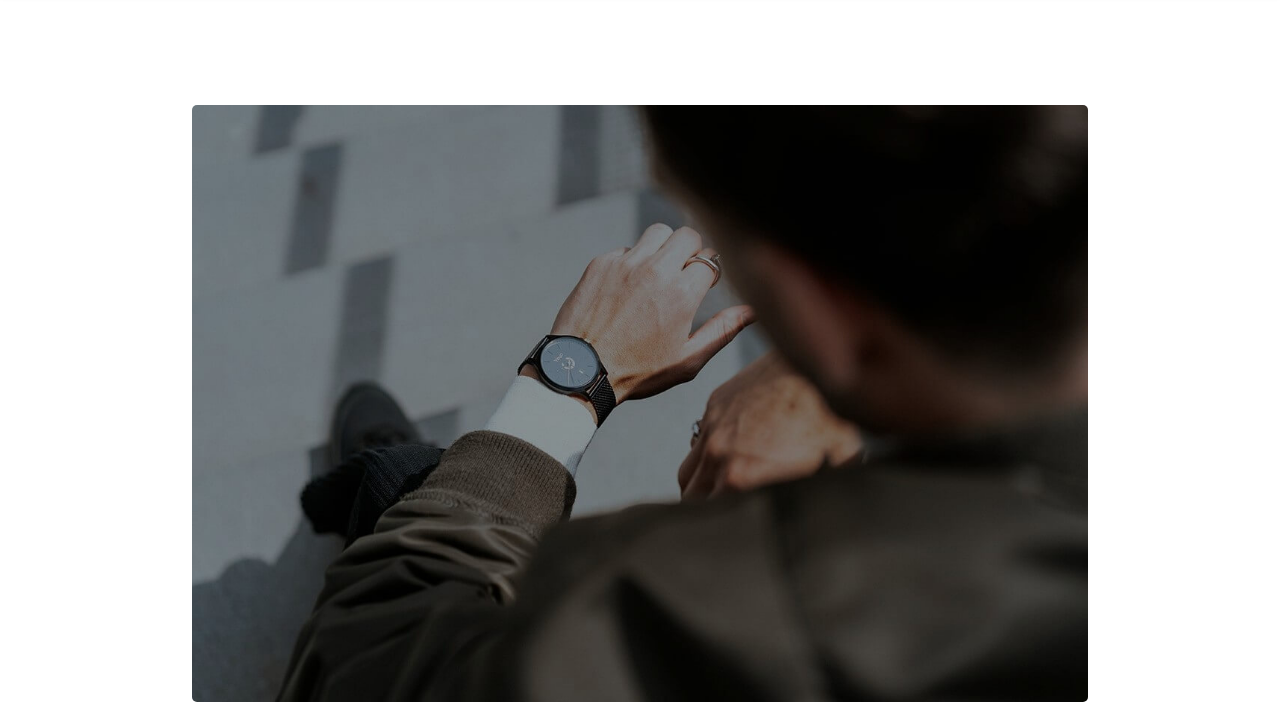
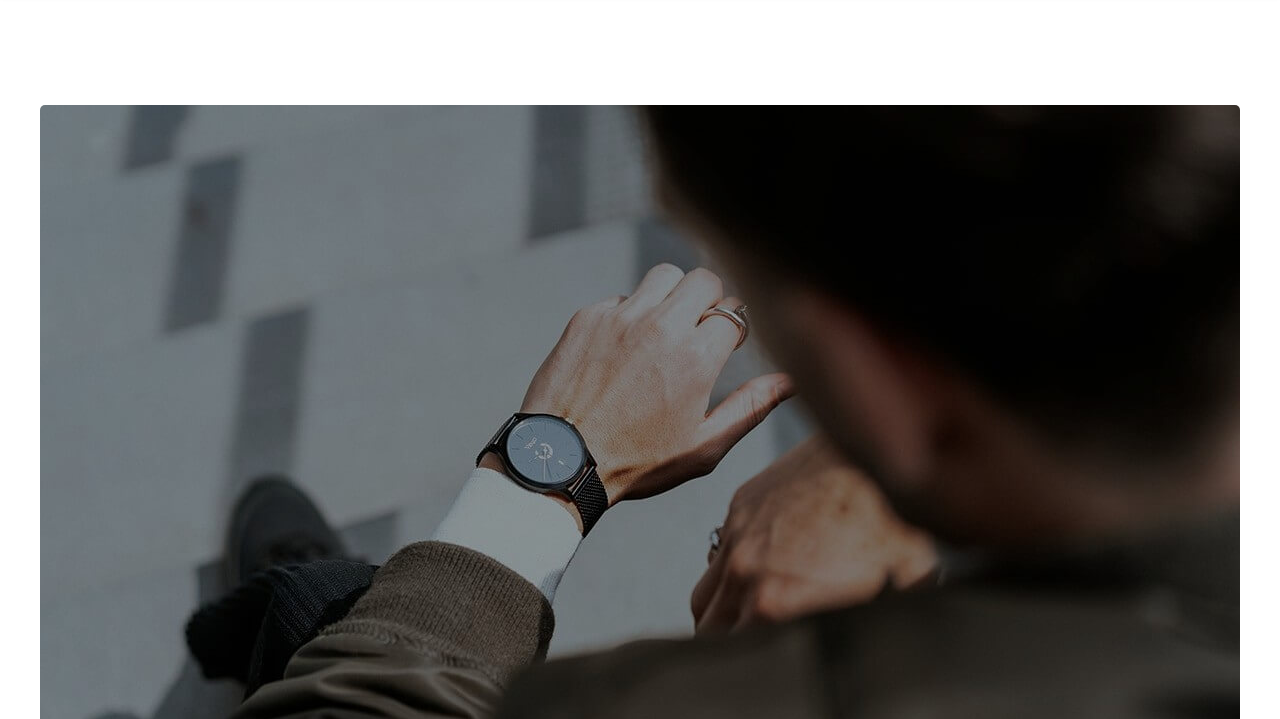
Before and after one commit to Hendawyy/ITI-45-CPD-HTML5-CSS3-Project, a plain HTML site: page Men.html in a window 1280 px wide. Shown: the part 75-794 px from the top of the page. Drawn offline with Linux system fonts and the light colour scheme.

Commit message:
nice style

```diff
--- a/Men.html
+++ b/Men.html
@@ -40,7 +40,7 @@
         </section>
     </header>
 
-
+    <div id="wholePage">
     <section class="hero">
         <img src="Assets/m3.jpg" alt="Man wearing a watch">
         <h2>Men</h2>
@@ -76,7 +76,7 @@
                 <button class="add-to-cart">Add to Cart</button>
             </div>
             <div class="product">
-                <div  style="background-color: #F1F1F3 ;">
+                <div style="background-color: #F1F1F3 ;">
                     <img src="Assets/aw.png" alt="Watch M">
                 </div>
                 <p>Watch M</p>
@@ -85,7 +85,7 @@
             </div>
         </div>
     </section>
-
+</div>
 
     <footer class="footer-section">
         <section id="footer">
--- a/products.css
+++ b/products.css
@@ -5,6 +5,12 @@ body {
     padding: 0;
     color: #333;
     background-color: #fff;
+}
+
+#wholePage {
+    max-width: 1200px;
+    margin: 0 auto;
+    padding: 0 20px;
 }
 
 /* Hero Section */
@@ -17,7 +23,7 @@ body {
 }
 
 .hero img {
-    width: 70%;
+    width: 100%;
     border-radius: 5px;
 }
 
```
Also changed, not shown: Women.html (+2 -2 lines), newCollection.html (+2 -2 lines).
